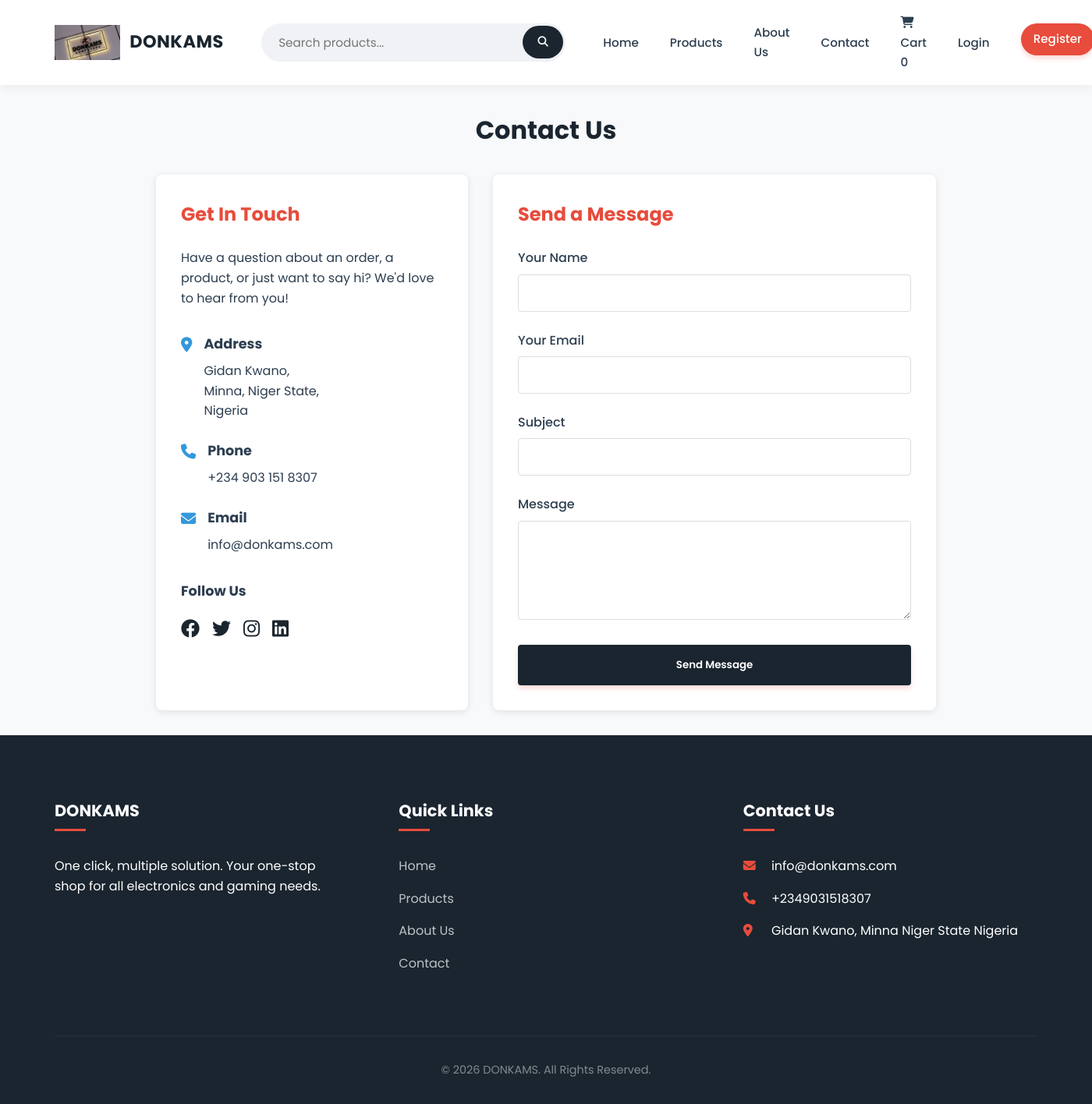
After one commit to sheisjay001/DONKAMS, a PHP site: page /contact.php in a window 1400 px wide. The commit adds this page. Shown: the whole page at 78% size. Run offline with PHP 8.4, Linux system fonts and the light colour scheme.

Commit message:
Add About Us and Contact pages and update navigation links

```diff
--- /dev/null
+++ b/contact.php
@@ -0,0 +1,81 @@
+<?php
+session_start();
+include 'includes/header.php';
+?>
+
+<div class="container" style="margin-top: 2rem; margin-bottom: 2rem;">
+    <h1 style="text-align: center; margin-bottom: 2rem; color: var(--primary-color);">Contact Us</h1>
+
+    <div class="contact-container" style="display: flex; flex-wrap: wrap; gap: 2rem; max-width: 1000px; margin: 0 auto;">
+
+        <!-- Contact Information -->
+        <div class="contact-info" style="flex: 1; min-width: 300px; background: white; padding: 2rem; border-radius: 8px; box-shadow: 0 2px 10px rgba(0,0,0,0.1);">
+            <h2 style="color: var(--secondary-color); margin-bottom: 1.5rem;">Get In Touch</h2>
+            <p style="margin-bottom: 2rem; line-height: 1.6;">Have a question about an order, a product, or just want to say hi? We'd love to hear from you!</p>
+
+            <div class="info-item" style="margin-bottom: 1.5rem; display: flex; align-items: flex-start;">
+                <i class="fas fa-map-marker-alt" style="color: var(--accent-color); font-size: 1.2rem; margin-right: 15px; margin-top: 5px;"></i>
+                <div>
+                    <h3 style="font-size: 1.1rem; margin-bottom: 0.5rem;">Address</h3>
+                    <p>Gidan Kwano,<br>Minna, Niger State,<br>Nigeria</p>
+                </div>
+            </div>
+
+            <div class="info-item" style="margin-bottom: 1.5rem; display: flex; align-items: flex-start;">
+                <i class="fas fa-phone" style="color: var(--accent-color); font-size: 1.2rem; margin-right: 15px; margin-top: 5px;"></i>
+                <div>
+                    <h3 style="font-size: 1.1rem; margin-bottom: 0.5rem;">Phone</h3>
+                    <p>+234 903 151 8307</p>
+                </div>
+            </div>
+
+            <div class="info-item" style="margin-bottom: 1.5rem; display: flex; align-items: flex-start;">
+                <i class="fas fa-envelope" style="color: var(--accent-color); font-size: 1.2rem; margin-right: 15px; margin-top: 5px;"></i>
+                <div>
+                    <h3 style="font-size: 1.1rem; margin-bottom: 0.5rem;">Email</h3>
+                    <p>info@donkams.com</p>
+                </div>
+            </div>
+
+            <div class="social-links" style="margin-top: 2rem;">
+                <h3 style="font-size: 1.1rem; margin-bottom: 1rem;">Follow Us</h3>
+                <div style="display: flex; gap: 1rem;">
+                    <a href="#" style="color: var(--primary-color); font-size: 1.5rem;"><i class="fab fa-facebook"></i></a>
+                    <a href="#" style="color: var(--primary-color); font-size: 1.5rem;"><i class="fab fa-twitter"></i></a>
+                    <a href="#" style="color: var(--primary-color); font-size: 1.5rem;"><i class="fab fa-instagram"></i></a>
+                    <a href="#" style="color: var(--primary-color); font-size: 1.5rem;"><i class="fab fa-linkedin"></i></a>
+                </div>
+            </div>
+        </div>
+
+        <!-- Contact Form -->
+        <div class="contact-form" style="flex: 1.5; min-width: 300px; background: white; padding: 2rem; border-radius: 8px; box-shadow: 0 2px 10px rgba(0,0,0,0.1);">
+            <h2 style="color: var(--secondary-color); margin-bottom: 1.5rem;">Send a Message</h2>
+            <form action="#" method="POST">
+                <div class="form-group" style="margin-bottom: 1.5rem;">
+                    <label for="name" style="display: block; margin-bottom: 0.5rem; font-weight: 500;">Your Name</label>
+                    <input type="text" id="name" name="name" required style="width: 100%; padding: 0.8rem; border: 1px solid #ddd; border-radius: 4px;">
+                </div>
+
+                <div class="form-group" style="margin-bottom: 1.5rem;">
+                    <label for="email" style="display: block; margin-bottom: 0.5rem; font-weight: 500;">Your Email</label>
+                    <input type="email" id="email" name="email" required style="width: 100%; padding: 0.8rem; border: 1px solid #ddd; border-radius: 4px;">
+                </div>
+
+                <div class="form-group" style="margin-bottom: 1.5rem;">
+                    <label for="subject" style="display: block; margin-bottom: 0.5rem; font-weight: 500;">Subject</label>
+                    <input type="text" id="subject" name="subject" required style="width: 100%; padding: 0.8rem; border: 1px solid #ddd; border-radius: 4px;">
+                </div>
+
+                <div class="form-group" style="margin-bottom: 1.5rem;">
+                    <label for="message" style="display: block; margin-bottom: 0.5rem; font-weight: 500;">Message</label>
+                    <textarea id="message" name="message" rows="5" required style="width: 100%; padding: 0.8rem; border: 1px solid #ddd; border-radius: 4px; resize: vertical;"></textarea>
+                </div>
+
+                <button type="submit" class="btn" style="width: 100%; background: var(--primary-color); color: white; padding: 1rem; border: none; border-radius: 4px; font-weight: 600; cursor: pointer; transition: background 0.3s;">Send Message</button>
+            </form>
+        </div>
+    </div>
+</div>
+
+<?php include 'includes/footer.php'; ?>
--- a/includes/footer.php
+++ b/includes/footer.php
@@ -9,8 +9,8 @@
                 <ul>
                     <li><a href="index.php">Home</a></li>
                     <li><a href="#products">Products</a></li>
-                    <li><a href="#">About Us</a></li>
-                    <li><a href="#">Contact</a></li>
+                    <li><a href="about.php">About Us</a></li>
+                    <li><a href="contact.php">Contact</a></li>
                 </ul>
             </div>
             <div class="footer-section">
--- a/includes/header.php
+++ b/includes/header.php
@@ -30,8 +30,8 @@
             <ul class="nav-links">
                 <li><a href="index.php">Home</a></li>
                 <li><a href="index.php#products">Products</a></li>
-                <li><a href="#">About Us</a></li>
-                <li><a href="#">Contact</a></li>
+                <li><a href="about.php">About Us</a></li>
+                <li><a href="contact.php">Contact</a></li>
                 <li>
                     <a href="cart.php" class="cart-link">
                         <i class="fas fa-shopping-cart"></i> Cart
```
Also changed, not shown: about.php (added, +42 -0 lines).
